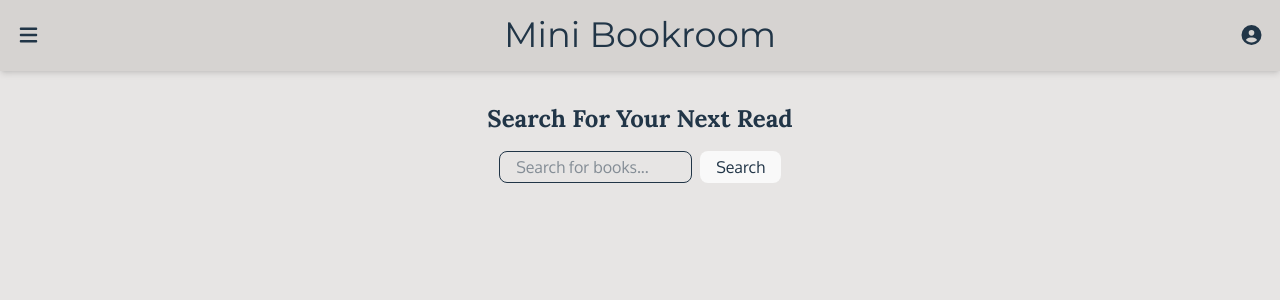
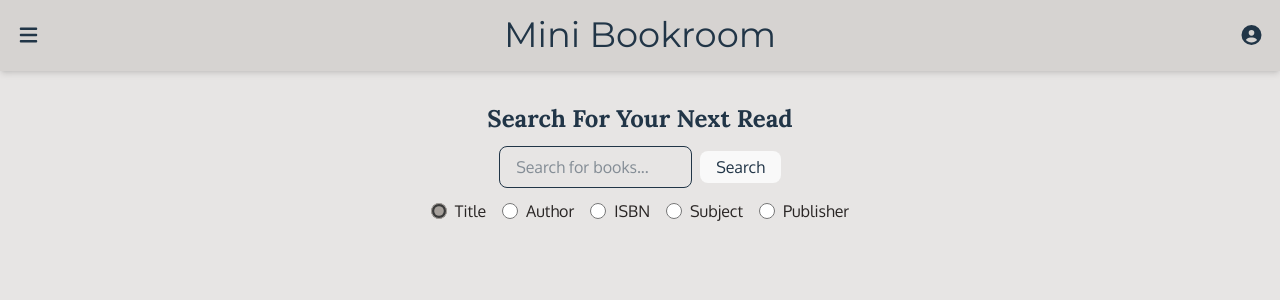
Before and after one commit to jsu-on-the-web/minibookroom, a React (Vite) app: page / in a window 1280 px wide. Shown: the top 300 px of the page. Built offline with nearby package versions, Linux system fonts and the light colour scheme.

Commit message:
Simple radio buttons

```diff
--- a/src/App.tsx
+++ b/src/App.tsx
@@ -6,6 +6,7 @@ import CoverPlaceholder from './assets/cover-placeholder.svg';
 import { Header } from './ui-elements/Header/Header';
 import { MainMenu } from './ui-elements/MainMenu/MainMenu';
 import { Button } from './ui-elements/Button/Button';
+import { RadioButton } from './ui-elements/RadioButton/RadioButton';
 
 // Interfaces for prototyping
 interface Book {
@@ -45,13 +46,58 @@ const App = () => {
           <h2 className="searchbar-title text-2xl pb-4 font-bold font-[Lora]">Search For Your Next Read</h2>
 
           {/*  ====================================================== Search Bar ====================================================== */}
-          <section className='flex h-8 md:flex-row md:gap-2 md:items-between searchbar-container'>
+          <section className="flex flex-col items-center w-full search-container md:w-2/3 lg:w-1/2">
+            <section className='flex h-8 md:flex-row items-between md:gap-2 md:items-center searchbar-container'>
               <input type="text" placeholder="Search for books..." id='searchbar-books' className="px-4 py-2 rounded-lg searchbar-input border-1" />
               <Button className="searchbar__button" text='Search' onClick={() => {
                 setIsAnimatingOut(true);
                 setTimeout(() => setCurrentBooks([]), 300); // Setting a timeout to clear current books so the new details can come in.
                 setCurrentSearch((document.getElementById('searchbar-books') as HTMLInputElement)?.value || '')
               }} />
+            </section>
+            <section className='flex flex-row items-center justify-center w-full mt-4 search-options-container'>
+              {/* ==== Search Options ==== */}
+
+              <RadioButton
+                label="Title"
+                name="search-option"
+                value="title"
+                checked={true}
+                onChange={() => { console.log("Title selected") }}
+                className="mr-4"
+              />
+              <RadioButton
+                label="Author"
+                name="search-option"
+                value="author"
+                checked={false}
+                onChange={() => { console.log("Author selected") }}
+                className="mr-4"
+              />
+              <RadioButton
+                label="ISBN"
+                name="search-option"
+                value="isbn"
+                checked={false}
+                onChange={() => { console.log("ISBN selected") }}
+                className="mr-4"
+              />
+              <RadioButton
+                label="Subject"
+                name="search-option"
+                value="subject"
+                checked={false}
+                onChange={() => { console.log("Subject selected") }}
+                className="mr-4"
+              />
+              <RadioButton
+                label="Publisher"
+                name="search-option"
+                value="publisher"
+                checked={false}
+                onChange={() => { console.log("Publisher selected") }}
+              />
+            </section>
           </section>
 
           {/*  ====================================================== Card Container ====================================================== */}
--- a/src/ui-elements/Button/Button.tsx
+++ b/src/ui-elements/Button/Button.tsx
@@ -6,7 +6,7 @@ interface ButtonProps {
 
 export const Button = ({ className, text, onClick }: ButtonProps) => {
     return (
-        <button className={`transition-all duration-100 p-4 w-full h-full flex items-center justify-center rounded-lg bg-stone-400 hover:bg-stone-500 hover:shadow-lg ${className || ''}`} onClick={onClick}>
+        <button className={`transition-all duration-100 p-4 h-full flex items-center justify-center rounded-lg bg-stone-400 hover:bg-stone-500 hover:shadow-lg ${className || ''}`} onClick={onClick}>
             {text}
         </button>
     )
--- /dev/null
+++ b/src/ui-elements/RadioButton/RadioButton.tsx
@@ -0,0 +1,24 @@
+interface RadioButtonProps {
+    label: string;
+    name: string;
+    value: string;
+    checked: boolean;
+    onChange: (event: React.ChangeEvent<HTMLInputElement>) => void;
+    className?: string;
+}
+
+export const RadioButton = ({ label, name, value, checked, onChange, className }: RadioButtonProps) => {
+    return (
+        <label className={`flex items-center gap-2 transition-opacity cursor-pointer hover:opacity-80 ${className || ''}`}>
+            <input
+                type="radio"
+                className="w-4 h-4 cursor-pointer accent-stone-400"
+                name={name}
+                value={value}
+                checked={checked}
+                onChange={onChange}
+            />
+            <span className="text-stone-800">{label}</span>
+        </label>
+    );
+}
```
Lines whose indentation alone changed are shown as unchanged.
